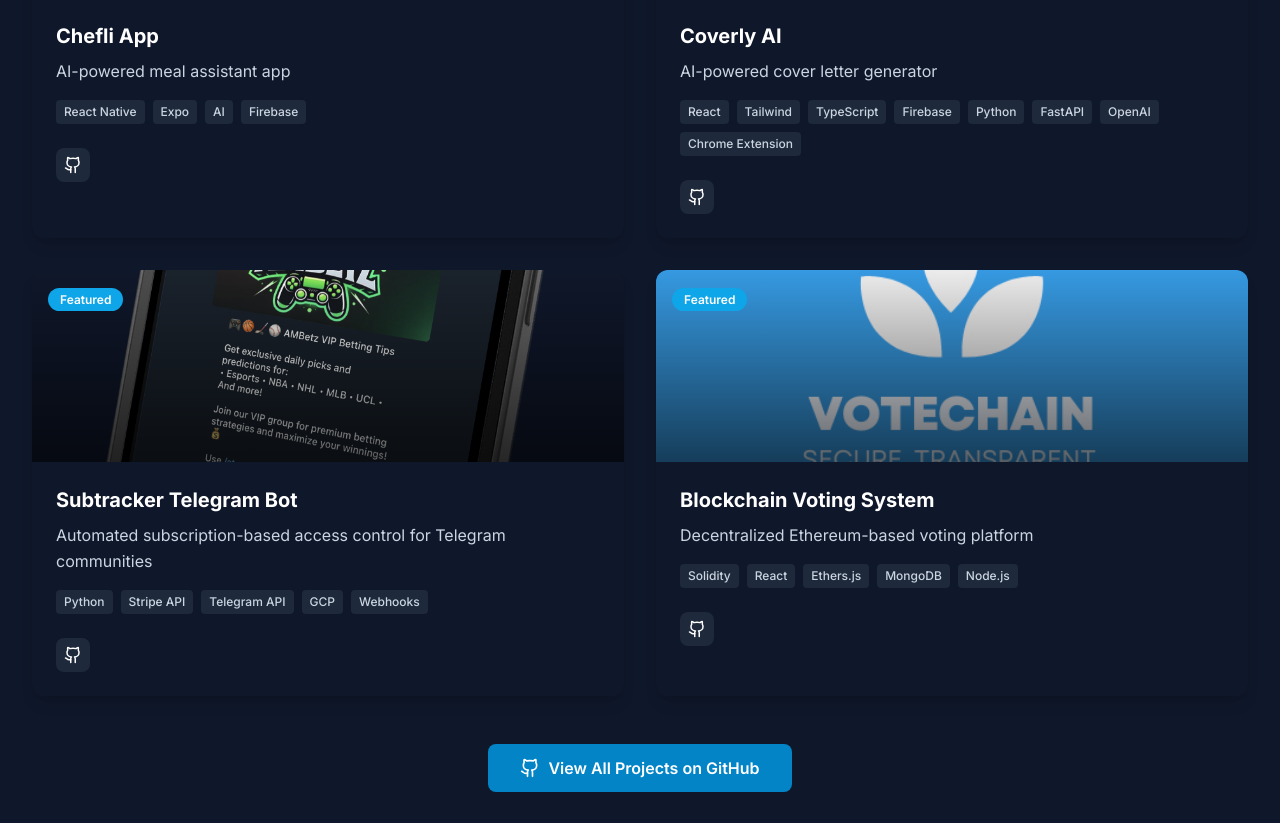
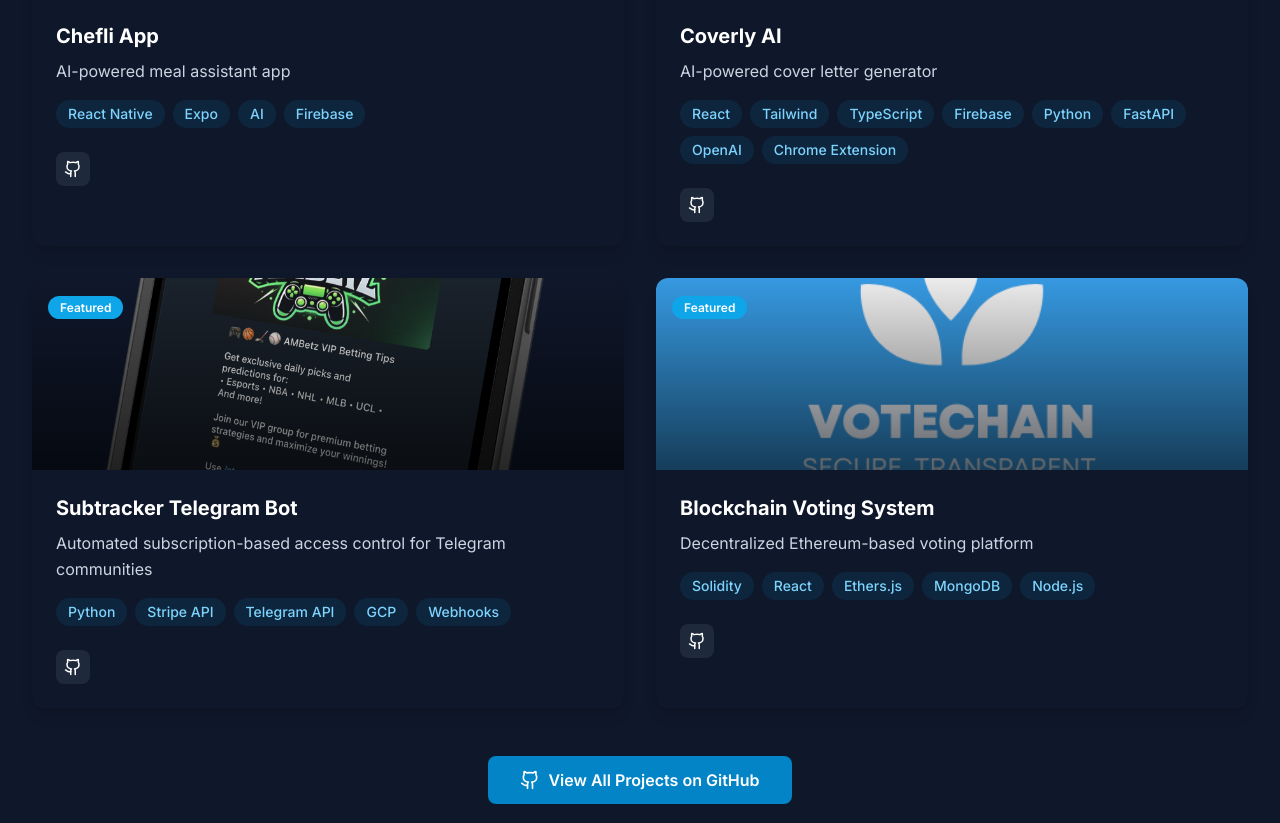
Before and after one commit to Gxarena/portfolio, a React (Vite) app: page / in a window 1280 px wide. Shown: the part 2890-3713 px from the top of the page. Built offline with nearby package versions, Linux system fonts and the light colour scheme; no server answers.

Commit message:
Portfolio Updates

```diff
--- a/src/components/Projects.tsx
+++ b/src/components/Projects.tsx
@@ -114,7 +114,7 @@
                     {project.tags.map((tag) => (
                       <span
                         key={tag}
-                        className="px-2 py-1 bg-light-100 dark:bg-dark-800 text-light-700 dark:text-dark-300 text-xs font-medium rounded"
+                        className="px-3 py-1 bg-primary-100 dark:bg-primary-900/30 text-primary-700 dark:text-primary-300 text-sm font-medium rounded-full"
                       >
                         {tag}
                       </span>
--- a/src/data/portfolio.ts
+++ b/src/data/portfolio.ts
@@ -1,6 +1,6 @@
 import chefliPreview from '../assets/chefli-preview.jpg';
 import voteChainPreview from '../assets/VoteChain.png';
-import coverlyPreview from '../assets/coverly-ai.svg';
+import coverlyPreview from '../assets/coverly-preview.png';
 import subtrackerPreview from '../assets/Subtracker.png';
 
 export interface Project {
```
Also changed, not shown: src/assets/coverly-preview.png (added).
